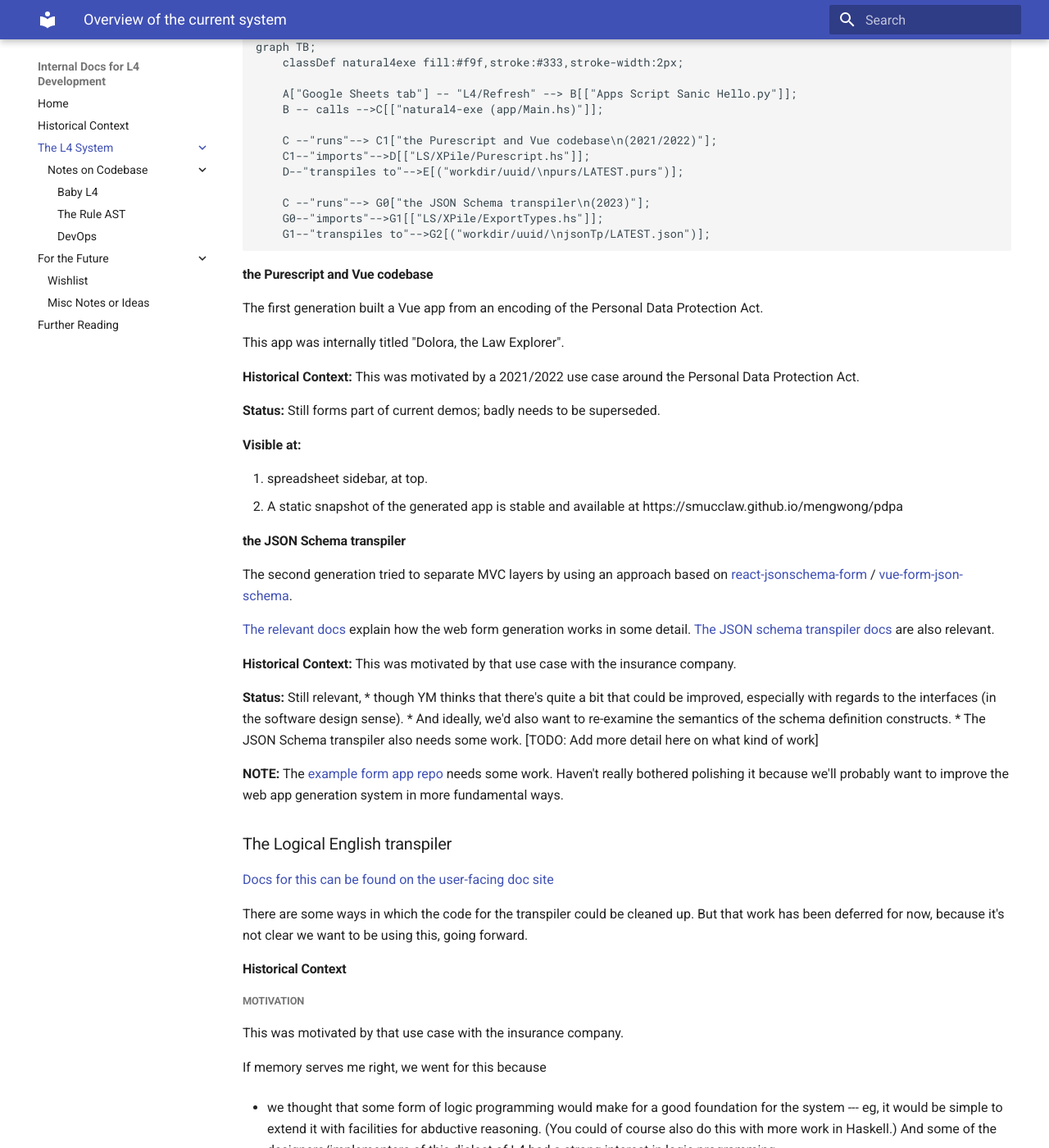
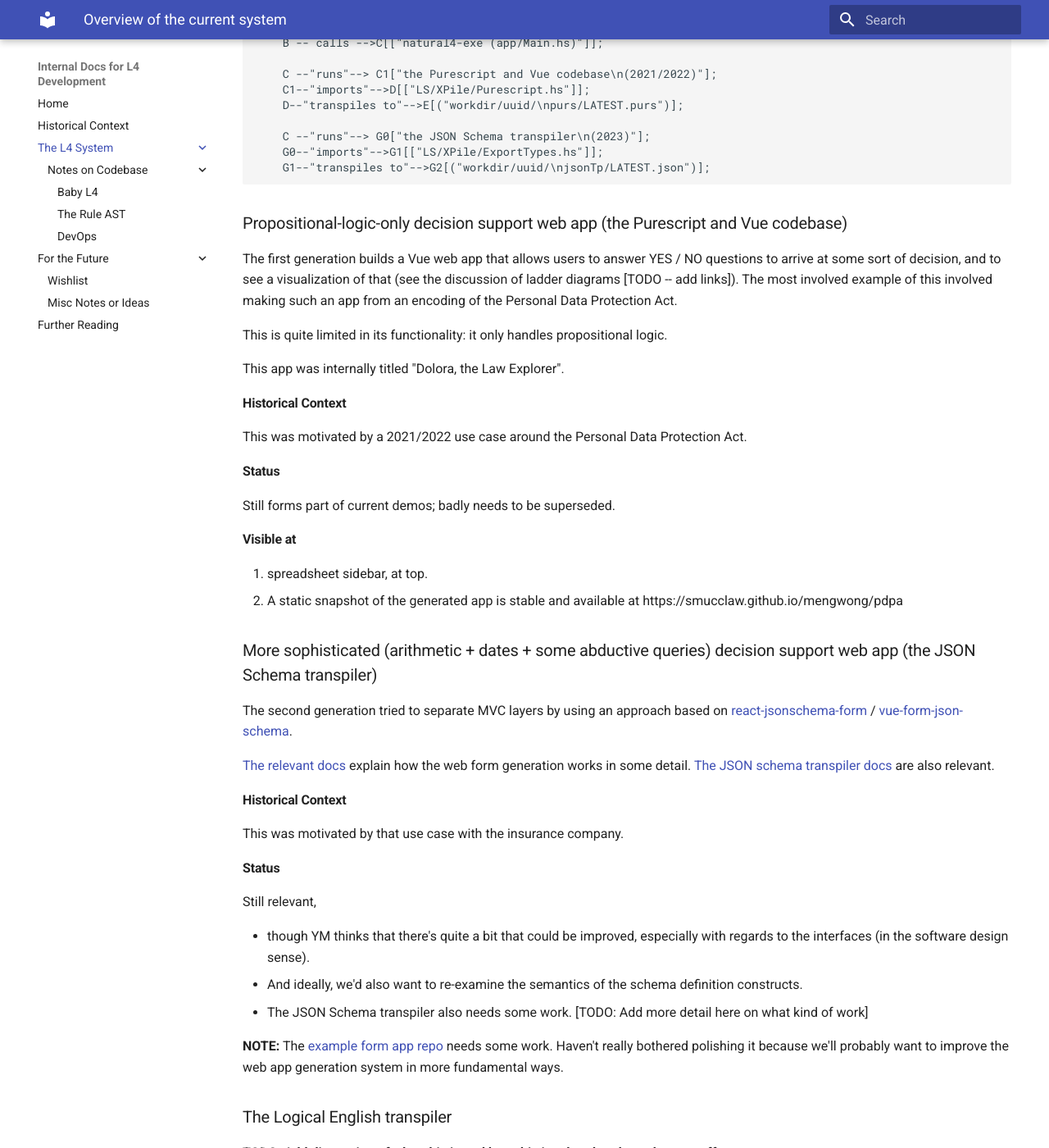
Before and after one commit to smucclaw/internal_docs, an MkDocs documentation site: the page built from docs/current_system/index.md, in a window 1280 px wide and 1400 px high, scrolled down 623 px. Shown: the whole window at 82% size. Built offline with MkDocs 1.6.1 and Material for MkDocs 9.7.7, drawn with Linux system fonts in a browser that asks for light colours; some of the changed text lies outside the part shown.

Commit message:
add more LE stuff

````diff
--- a/docs/current_system/index.md
+++ b/docs/current_system/index.md
@@ -30,30 +28,41 @@
 	G1--"transpiles to"-->G2[("workdir/uuid/\njsonTp/LATEST.json")];
 ```
 
-#### the Purescript and Vue codebase
+### Propositional-logic-only decision support web app (the Purescript and Vue codebase)
 
-The first generation built a Vue app from an encoding of the Personal Data Protection Act.
+The first generation builds a Vue web app that allows users to answer YES / NO questions to arrive at some sort of decision, and to see a visualization of that (see the discussion of ladder diagrams [TODO -- add links]). The most involved example of this involved making such an app from an encoding of the Personal Data Protection Act.
+
+This is quite limited in its functionality: it only handles propositional logic.
 
 This app was internally titled "Dolora, the Law Explorer".
 
-**Historical Context:** This was motivated by a 2021/2022 use case around the Personal Data Protection Act.
+#### Historical Context
 
-**Status:** Still forms part of current demos; badly needs to be superseded.
+This was motivated by a 2021/2022 use case around the Personal Data Protection Act.
 
-**Visible at:**
+#### Status
+
+Still forms part of current demos; badly needs to be superseded.
+
+#### Visible at
 
 1. spreadsheet sidebar, at top.
 2. A static snapshot of the generated app is stable and available at https://smucclaw.github.io/mengwong/pdpa
 
-#### the JSON Schema transpiler
+### More sophisticated (arithmetic + dates + some abductive queries) decision support web app (the JSON Schema transpiler)
 
 The second generation tried to separate MVC layers by using an approach based on [react-jsonschema-form](https://github.com/rjsf-team/react-jsonschema-form) / [vue-form-json-schema](https://github.com/jarvelov/vue-form-json-schema).
 
 [The relevant docs](https://github.com/smucclaw/documentation/blob/main/docs/webform.rst) explain how the web form generation works in some detail. [The JSON schema transpiler docs](https://github.com/smucclaw/documentation/blob/main/docs/transpilers-json-schema.rst) are also relevant.
 
-**Historical Context:** This was motivated by that use case with the insurance company.
+#### Historical Context
 
-**Status:** Still relevant,
+This was motivated by that use case with the insurance company.
+
+#### Status
+
+Still relevant,
+
 * though YM thinks that there's quite a bit that could be improved, especially with regards to the interfaces (in the software design sense).
 * And ideally, we'd also want to re-examine the semantics of the schema definition constructs.
 * The JSON Schema transpiler also needs some work. [TODO: Add more detail here on what kind of work]
@@ -61,6 +70,8 @@
 **NOTE:** The [example form app repo](https://github.com/smucclaw/example-l4-form-app) needs some work. Haven't really bothered polishing it because we'll probably want to improve the web app generation system in more fundamental ways.
 
 ### The Logical English transpiler
+
+**TODO: Add discussion of what this is and how this is related to the web app stuff**
 
 [Docs for this can be found on the user-facing doc site](https://github.com/smucclaw/documentation/blob/main/docs/transpilers-logical-english.rst)
 
@@ -91,6 +102,12 @@
 One might also have some reservations about how working with, eg., Swi-Prolog and having the client be totally in-browser and adding in more advanced Q&A functionality isn't trivial (though Joe has already worked this out).
 
 Ultimately, though, YM's personal opinion is that there's no reason to hang on to this if we're overhauling things from the ground up.
+
+#### Lessons
+
+* For explainability, it might be enough, at least in the short run, to have some way, perhaps a DSL, for annotating with metadata the things we want to expose to downstream consumers, so that you can control what gets logged or 'explained', and maybe also the phrasing / *how* it gets explained.
+
+	* To put it another way, there is a *prima facie* tension between wanting an encoding that (i) is faithful to the original text / legalistic, more technical concerns and yet (ii) can support explanations that are couched in less legalistic language and more understandable to ordinary users. Metadata facilities might be a good enough way to solve this.
 
 #### Status
 
````
Also changed, not shown: other parts of docs/current_system/index.md (+2 -4 lines).
